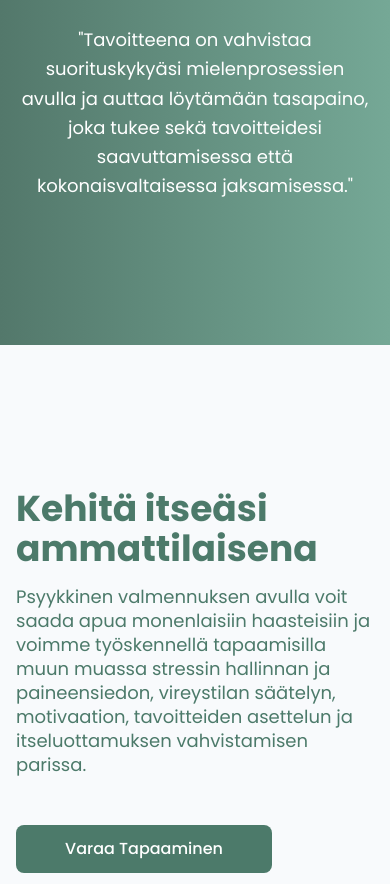
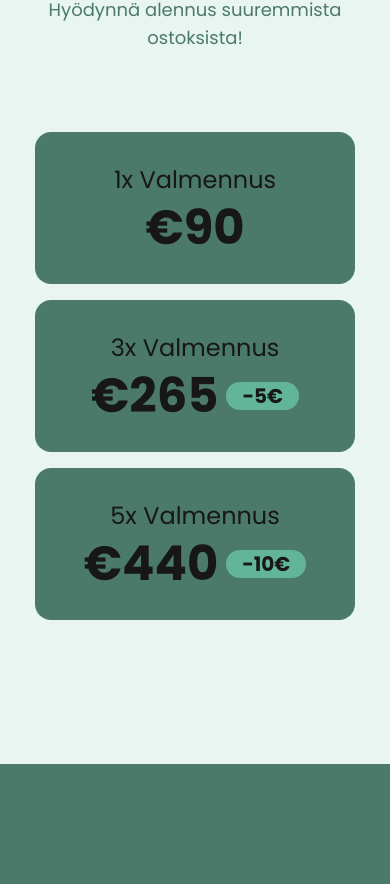
Before and after one commit to Itsdarkhere/Aurora, a Next.js app: page / in a window 390 px wide. Shown: the part 1113-1997 px from the top of the page. Built offline with nearby package versions, Linux system fonts and the light colour scheme.

Commit message:
Improvements, in my opinion

```diff
--- a/app/globals.css
+++ b/app/globals.css
@@ -6,6 +6,7 @@
   --background: #ffffff;
   --foreground: #171717;
   --theme: #4C7A6A;
+  --lightbg: #E8F5F1;
 }
 
 @media (prefers-color-scheme: dark) {
@@ -13,6 +14,7 @@
     --background: #0a0a0a;
     --foreground: #ededed;
     --theme: #4C7A6A;
+    --lightbg: #E8F5F1;
   }
 }
 
--- a/app/lue-lisaa/page.js
+++ b/app/lue-lisaa/page.js
@@ -1,12 +1,12 @@
-import CTA from "@/components/CTA";
 import Footer from "@/components/Footer";
 import Introduction from "@/components/Introduction";
+import Quote from "@/components/Quote";
 
 export default function Aurora() {
   return (
-    <div className='w-full flex flex-col  min-h-screen'>
+    <div className='w-full flex flex-col'>
       <Introduction />
-      <CTA additionalInfo={false} />
+      <Quote />
       <Footer />
     </div>
   );
--- a/app/page.js
+++ b/app/page.js
@@ -1,14 +1,16 @@
 import CTA from "@/components/CTA";
 import Footer from "@/components/Footer";
 import Hero from "@/components/Hero";
+import Pricing from "@/components/Pricing";
 import Quote from "@/components/Quote";
 
 export default function Home() {
   return (
     <div className="w-full flex flex-col">
       <Hero />
+      <Pricing />
+      <CTA additionalInfo={true} />
       <Quote />
-      <CTA additionalInfo={true} />
       <Footer />
     </div>
   );
--- a/components/CTA.jsx
+++ b/components/CTA.jsx
@@ -1,40 +1,31 @@
-import Image from "next/image";
 import Link from "next/link";
-import woman_working from "../public/woman_work.jpg";
 
 export default function CTA({ additionalInfo }) {
   return (
-    <div className=' w-full bg-slate-50 py-36 md:py-80 px-4 flex justify-center items-center'>
-      <div className='flex flex-row-reverse justify-center gap-20 max-w-7xl w-full'>
-        <div className='hidden md:block w-96 relative max-w-full overflow-hidden h-80 rounded-xl'>
-          <Image
-            src={woman_working}
-            fill
-            alt='Kaksi naista työskentelee tietokoneella'
-            className='object-cover w-full h-full opacity-85'
-          />
-        </div>
-        <div className=' flex flex-col justify-center items-start'>
-          <h3 className=' text-4xl font-bold text-theme mb-4'>
+    <div className=' w-full bg-theme py-36 px-4 flex justify-center items-center'>
+      <div className='flex flex-col md:flex-row justify-between gap-20 max-w-7xl w-full'>
+        <div className='flex flex-col'>
+          <h3 className=' text-4xl md:text-5xl font-bold text-white mb-4'>
             Kehitä itseäsi ammattilaisena
           </h3>
-          <p className=' leading-6 text-lg max-w-xl text-theme  mb-12'>
+          <p className=' leading-6 text-lg max-w-3xl text-[#E8F1EE]'>
             Psyykkinen valmennuksen avulla voit saada apua monenlaisiin
             haasteisiin ja voimme työskennellä tapaamisilla muun muassa stressin
             hallinnan ja paineensiedon, vireystilan säätelyn, motivaation,
             tavoitteiden asettelun ja itseluottamuksen vahvistamisen parissa.{" "}
           </p>
-          <div className='flex flex-col justify-center md:justify-start items-center md:flex-row gap-4'>
+        </div>
+        <div className='flex flex-col justify-center items-start md:items-center gap-4'>
           <Link
             href='/varaus'
-              className='bg-theme min-w-64 md:min-w-0 text-center text-white px-6 py-3 rounded-lg font-medium transition-colorshover:bg-green-900'
+            className='bg-white min-w-64 text-center text-theme text-lg px-6 py-3 rounded-lg font-semibold'
           >
             Varaa Tapaaminen
           </Link>
           {additionalInfo && (
             <Link
               href='/lue-lisaa'
-                className='border min-w-64 md:min-w-0 text-center border-theme text-theme px-6 py-3 rounded-lg font-medium hover:bg-slate-100 transition-colors'
+              className='border min-w-64 text-center border-white text-lg text-white px-6 py-3 rounded-lg font-semibold'
             >
               Lue Lisää
             </Link>
@@ -42,6 +33,5 @@ export default function CTA({ additionalInfo }) {
         </div>
       </div>
     </div>
-    </div>
   );
 }
--- a/components/Hero.jsx
+++ b/components/Hero.jsx
@@ -7,7 +7,7 @@ import arrow_right from "../public/chevron-right.svg"
 
 const Hero = () => {
   return (
-    <div className='relative bg-black h-screen w-full p-4 flex justify-center items-center'>
+    <div className='relative bg-black h-screen py-80 w-full p-4 flex justify-center items-center'>
       <div className='flex flex-col z-10 md:pb-12 justify-center items-center h-full w-full'>
         <h1 className='text-center text-5xl lg:text-6xl font-bold text-white mb-6'>
           Psyykkinen Valmennus
--- a/components/Introduction.jsx
+++ b/components/Introduction.jsx
@@ -22,11 +22,11 @@ const Introduction = () => {
             src={quote}
             height={48}
             width={48}
-            className='mb-6'
+            className='mb-10'
             alt='quote mark'
           />
-          <span className=' text-sm text-slate-300 mb-6'>
-            Aurora Huovinen, Koulutettu Psykologi
+          <span className=' text-sm text-slate-300 mb-4'>
+          Aurora Huovinen, psykologi (PsM), psyykkinen valmentaja
           </span>
           <p className=' text-xl text-slate-50 mb-12 '>
             “Tavoitteena on vahvistaa suorituskykyäsi mielenprosessien avulla ja
--- /dev/null
+++ b/components/Pricing.jsx
@@ -0,0 +1,32 @@
+
+export default function Pricing() {
+  return (
+    <div className=' w-full bg-lightbg py-36 md:py-56 px-4 flex justify-center items-center'>
+      <div className='flex flex-col justify-center items-center gap-20 max-w-7xl w-full'>
+        <div className="flex flex-col gap-4 justify-center items-center text-center">
+            <h4 className=" text-theme font-bold text-4xl md:text-5xl">Hinnasto</h4>
+            <p className=" text-theme text-lg md:text-xl">Hyödynnä alennus suuremmista ostoksista!</p>
+        </div>
+        <div className="flex flex-col md:flex-row justify-center items-center gap-4 w-full">
+            <Price textOne={"1x Valmennus"} textTwo={"€90"} badgeText={""} />
+            <Price textOne={"3x Valmennus"} textTwo={"€265"} badgeText={"-5€"} />
+            <Price textOne={"5x Valmennus"} textTwo={"€440"} badgeText={"-10€"} />
+        </div>
+      </div>
+    </div>
+  );
+}
+
+
+function Price({ textOne, textTwo, badgeText}) {
+
+    return (
+        <div className="flex flex-col w-full max-w-80 justify-start gap-2 items-center bg-theme rounded-2xl py-8 px-6">
+            <p className=" text-2xl">{textOne}</p>
+            <div className="flex flex-row gap-2 items-center">
+                <h6 className=" font-bold text-5xl">{textTwo}</h6>
+                {badgeText && <div className=" bg-[#63B599] rounded-2xl px-4 text-xl font-bold">{badgeText}</div>}
+            </div>
+        </div>
+    )
+}
--- a/components/Quote.jsx
+++ b/components/Quote.jsx
@@ -1,14 +1,14 @@
 import React from "react";
 import Image from "next/image";
-import quote from "../public/quote_white.svg"
+import quote from "../public/quote.svg"
 
 const Quote = () => {
   return (
-    <section className='bg-gray-50 bg-gradient-to-r to-[#75A896] from-[#53786B] px-4 py-36'>
+    <section className='bg-lightbg px-4 py-48'>
       <div className='max-w-4xl text-green-900 mx-auto flex flex-col items-center md:items-start md:flex-row gap-6 relative'>
         <Image src={quote} height={48} width={48} className="mb-6" alt="quote mark" />
         <blockquote className='text-center'>
-          <p className='text-lg lg:text-xl text-white leading-relaxed max-w-3xl mx-auto'>
+          <p className='text-lg lg:text-xl text-theme leading-relaxed max-w-3xl mx-auto'>
             &quot;Tavoitteena on vahvistaa suorituskykyäsi mielenprosessien
             avulla ja auttaa löytämään tasapaino, joka tukee sekä tavoitteidesi
             saavuttamisessa että kokonaisvaltaisessa jaksamisessa.&quot;
--- a/tailwind.config.js
+++ b/tailwind.config.js
@@ -10,7 +10,8 @@ module.exports = {
       colors: {
         background: "var(--background)",
         foreground: "var(--foreground)",
-        theme: "var(--theme)"
+        theme: "var(--theme)",
+        lightbg: "var(--lightbg)"
       },
       fontFamily: {
         "indie-flower": "var(--font-indie)",
```
Lines whose indentation alone changed are shown as unchanged.
